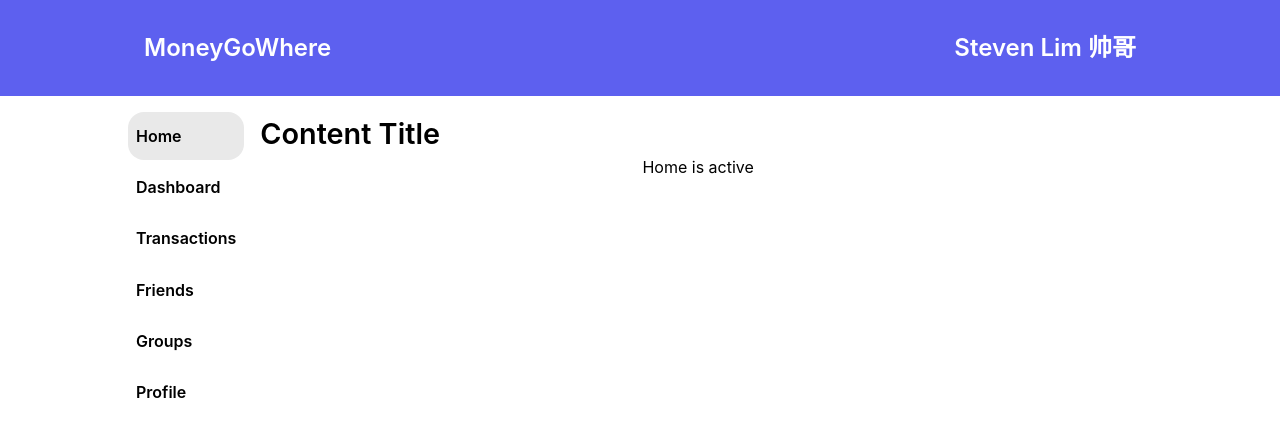
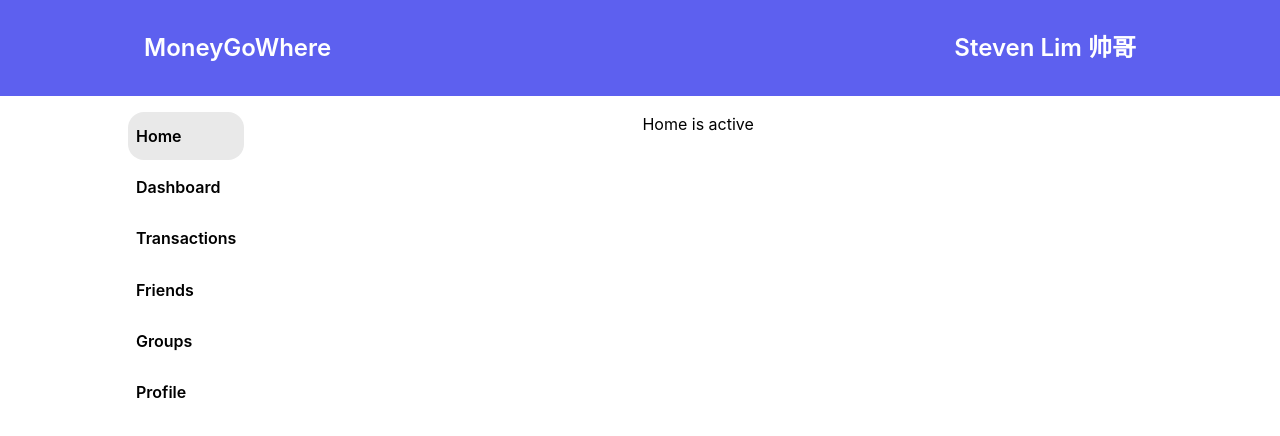
Before and after one commit to geraldhywncs/Team20_DMSS_Frontend, a React (Create React App) app: page / in a window 1280 px wide. Shown: the top 436 px of the page. Built offline with nearby package versions, Linux system fonts and the light colour scheme.

Commit message:
remove content title in content area

```diff
--- a/src/components/pages/shared/contentArea.jsx
+++ b/src/components/pages/shared/contentArea.jsx
@@ -8,8 +8,6 @@ function ContentArea() {
 
   return (
     <section className="Content-area">
-      {/* TODO - remove content title because in each page, each section has a title, page has no title */}
-      <h2 className="Content-title">Content Title</h2>
       <div>
         {navButtons.map((button) => {
           if (button.active) {
```
